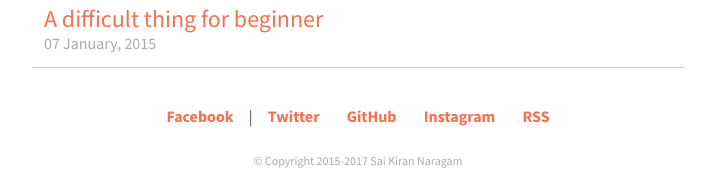
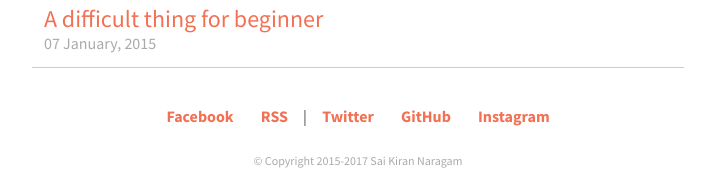
Before and after one commit to nsaikiran/impression, a Jekyll site: the page built from index.html, in a window 1280 px wide. Shown: the part 934-1125 px from the top of the page, without its empty margins (282-997 px from the left). Built offline with Jekyll 4.4.1, drawn with Linux system fonts in a browser that asks for light colours.

Commit message:
Update social network part of footer
Seperate blog information from personal social networks.

```diff
--- a/_includes/footer.html
+++ b/_includes/footer.html
@@ -2,6 +2,9 @@
   <ul class="footer--links">
     <li>
       <a href="https://www.facebook.com/saikiran.blog/">Facebook</a>
+    </li>
+    <li>
+      <a href="/feed.xml">RSS</a>
     </li> |
     <li>
       <a href="https://twitter.com/saikiran638">Twitter</a>
@@ -12,9 +15,6 @@
     <li>
       <a href="https://www.instagram.com/saikiran638/">Instagram</a>
     </li>
-    <li>
-      <a href="/feed.xml">RSS</a>
-    </li>
   </ul>
   <p class="footer--copyright">© Copyright 2015-2017 Sai Kiran Naragam</p>
 </footer>
```
